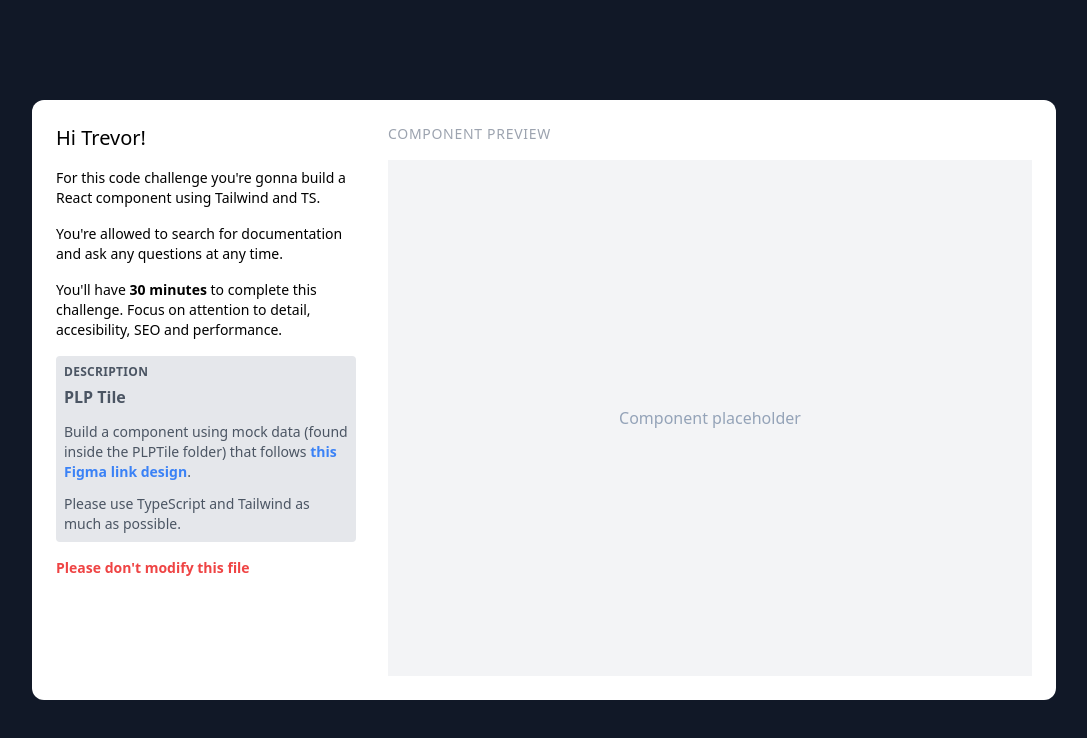
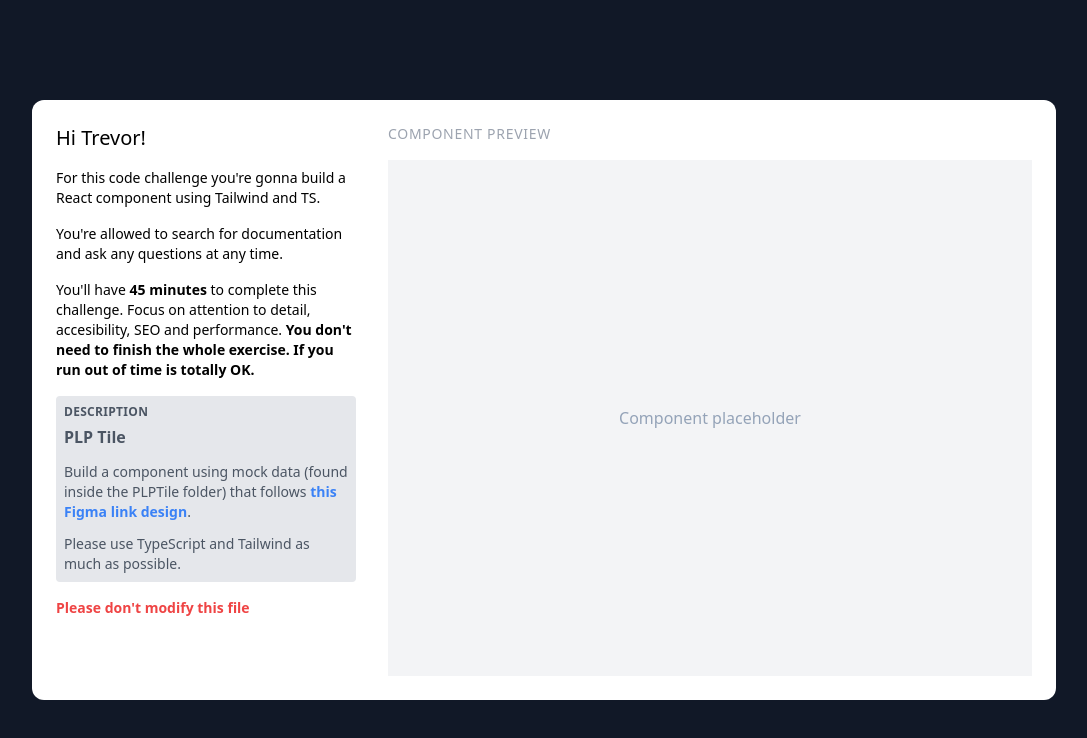
Before and after one commit to lopsum-me/fdc-plp-tile-challenge, a React (Create React App) app: page / in a window 1280 px wide. Shown: the top 738 px of the page, without its empty margins (96-1183 px from the left). Built offline with nearby package versions, Linux system fonts and the light colour scheme.

Commit message:
Trevor setup

```diff
--- a/src/App.tsx
+++ b/src/App.tsx
@@ -16,8 +16,9 @@ export default function App() {
             any time.
           </p>
           <p className="text-sm">
-            You'll have <strong>30 minutes</strong> to complete this challenge.
-            Focus on attention to detail, accesibility, SEO and performance.
+            You'll have <strong>45 minutes</strong> to complete this challenge.
+            Focus on attention to detail, accesibility, SEO and performance.{' '}
+            <strong>You don't need to finish the whole exercise. If you run out of time is totally OK.</strong>
           </p>
           <div className="bg-gray-200 text-gray-600 leading-relaxed p-2 rounded flex flex-col gap-1">
             <span className="text-xs uppercase font-bold tracking-wide">
```
